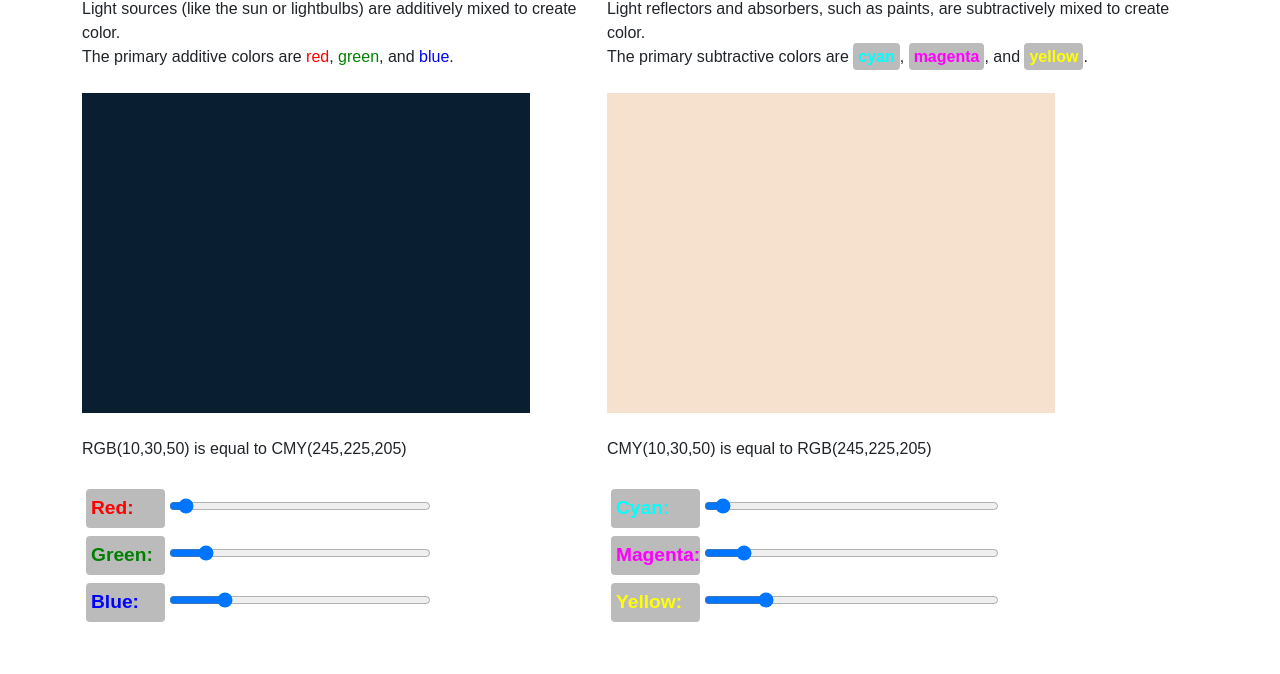
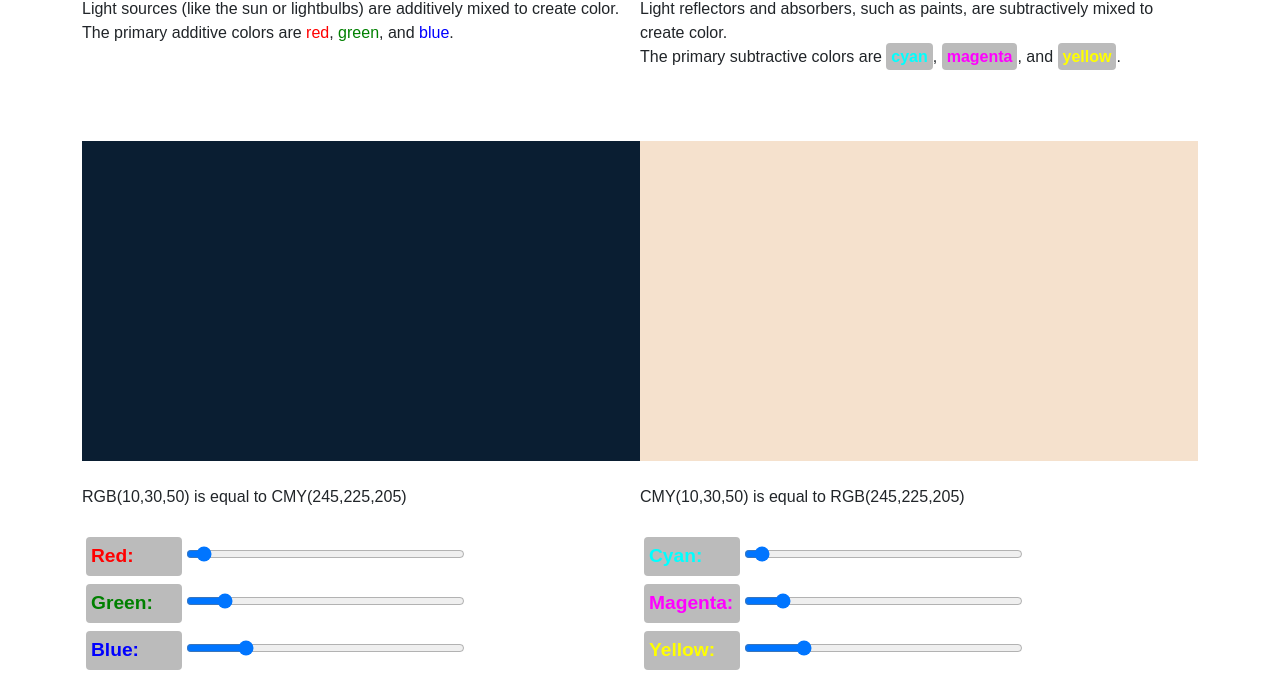
Before and after one commit to deftio/ColorMix, a plain HTML site: page index.html in a window 1280 px wide. Shown: the part 145-819 px from the top of the page. Drawn offline with nearby package versions, Linux system fonts and the light colour scheme.

Commit message:
fixed widths

```diff
--- a/index.html
+++ b/index.html
@@ -21,7 +21,7 @@
     }
 
     .color-box {
-      width: 35vw;
+      width: 100%;
       height: 40vh;
       /* border: 1px solid #000; */
     }
@@ -67,6 +67,16 @@
       background-color: #bbb !important;
       font-weight : 600;
       font-size: 1.2em;
+      min-width: 5em;
+    }
+    input {
+      width: 50%;
+    }
+    #additiveColors, #subtractiveColors{
+      width: 100%;
+    }
+    .explainText {
+      height: 15vh;
     }
   </style>
 
@@ -77,11 +87,13 @@
     <h1>Color Mixing Demo</h1>
   </div>
   <div class="container">
-    <div>
+    <div id="additiveColors">
       <h2>Additive Colors (RGB)</h2>
+    <div class="explainText">
       Light sources (like the sun or lightbulbs) are additively mixed to create color.<br>
       The primary additive colors are <span class="red">red</span>, <span class="green">green</span>, and <span class="blue">blue</span>.
-      <br><br>
+    </div>
+      <br>
       <div class="color-box" id="additive-color"></div>
       <br>
 
@@ -95,14 +107,13 @@
 
       </div>
     </div>
-    <div>
-      <h2>Subtractive Colors (CMY)</h2>
+    <div id="subtractiveColors">
+      <h2>Subtractive Colors (CMY)</h2>    <div class="explainText">
       Light reflectors and absorbers, such as paints, are subtractively mixed to create color.<br>
       The primary subtractive colors are <span class="cyan">cyan</span>, <span class="magenta">magenta</span>, and <span class="yellow">yellow</span>.
-      <br><br>
+      </div><br>
       <div class="color-box" id="subtractive-color" style="background-color: #ffffff;"></div>
       <br>
-
       <div id="subtractive-value">rgb(255,255,255)</div>
       <br>
       <div class="slider-container">
```
